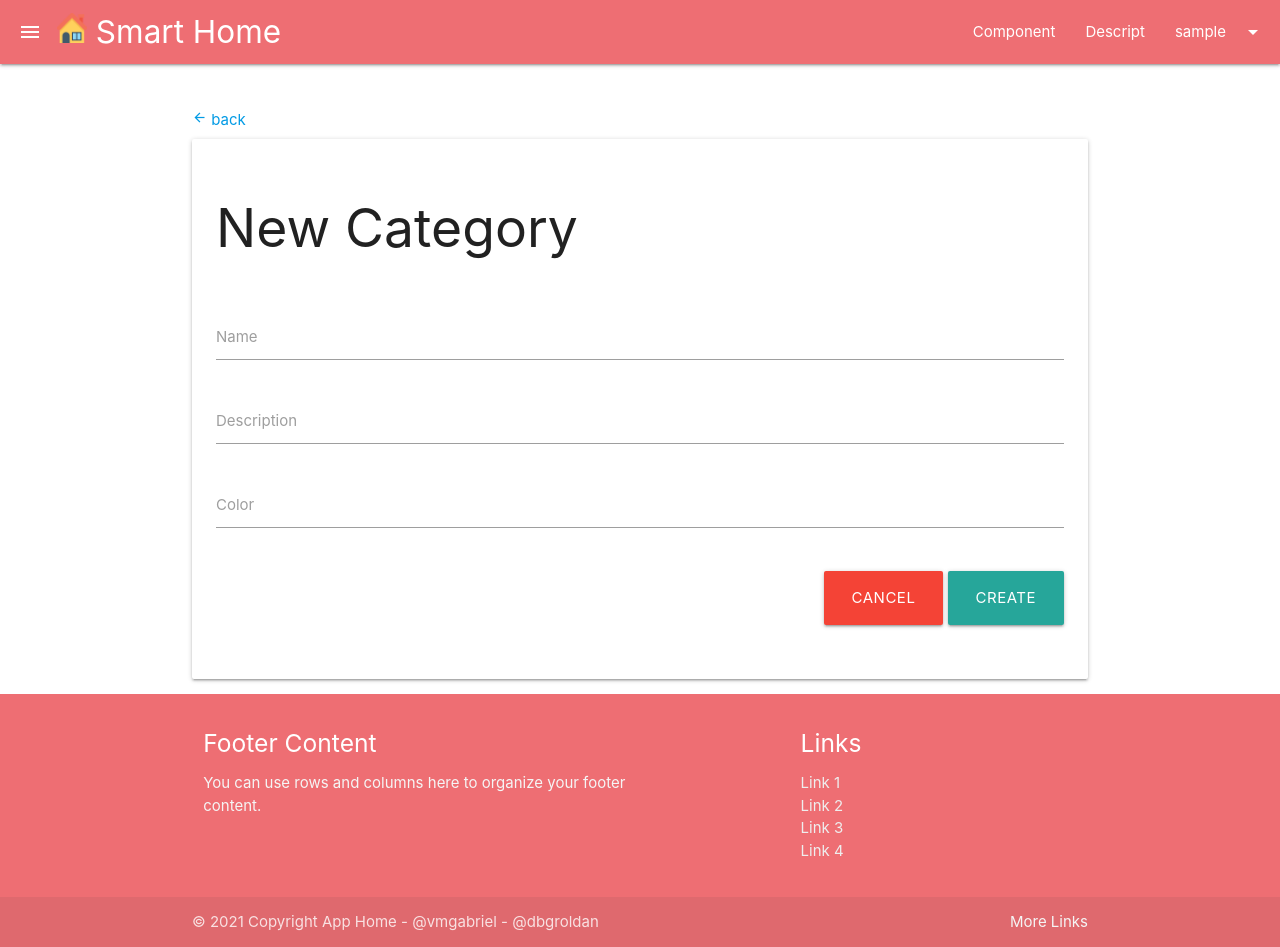
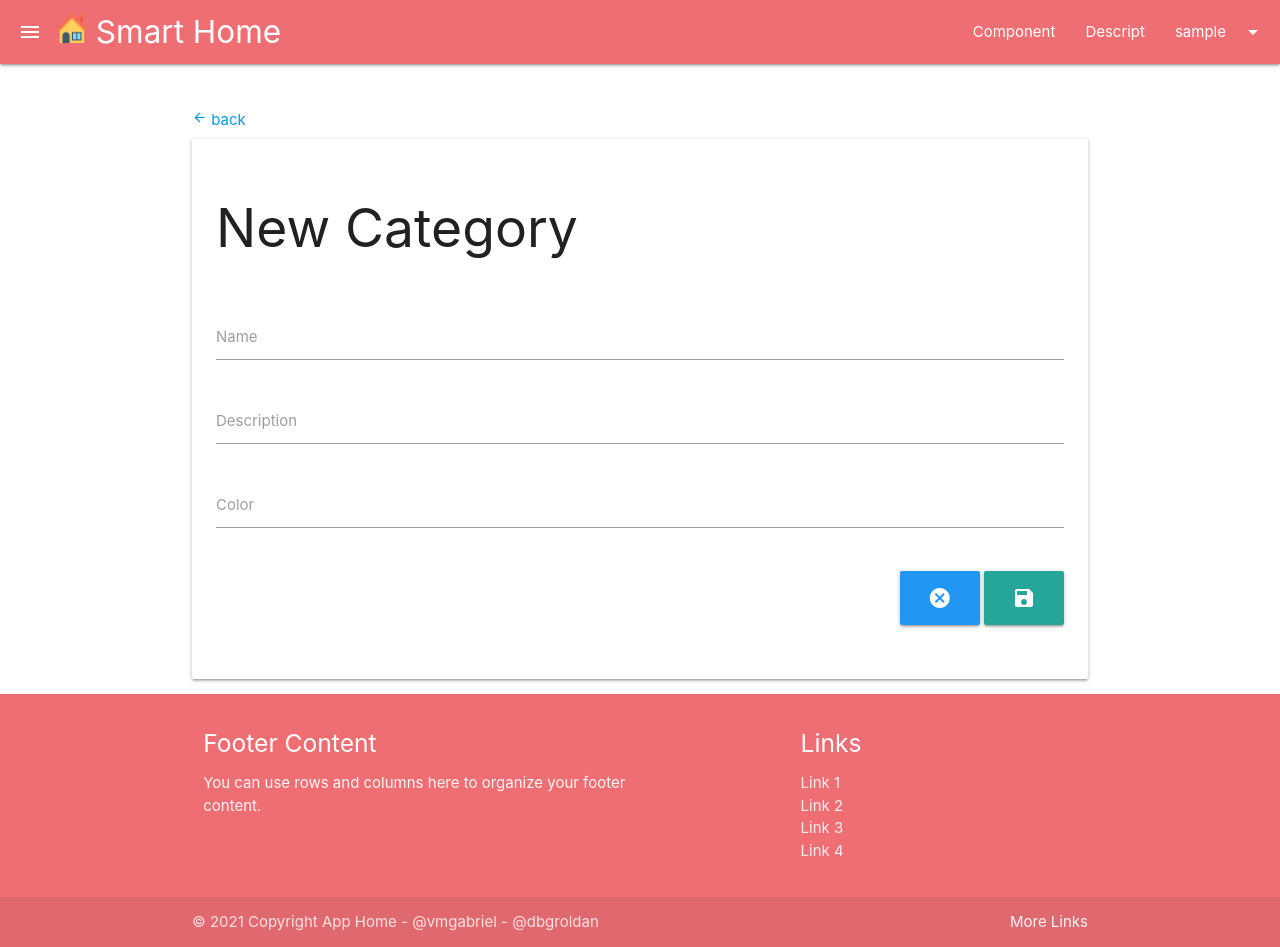
Before and after one commit to vmgabriel/todo-django, a Django app: page /products/categories/new in a window 1280 px wide. Run offline with Django 3.2, Linux system fonts and the light colour scheme; the visitor is signed in with stand-in values (Sample User, id 1).

Commit message:
fix: icons create and edit categories

```diff
--- a/products/templates/categories/edit.html
+++ b/products/templates/categories/edit.html
@@ -43,12 +43,12 @@
           </div>
         </div>
         <div class="col s12 right-align">
-          <a href="{% url 'products:new_category'  %}" class="btn waves-effect waves-red btn-large red">Cancel</a>
+          <a href="{% url 'products:new_category'  %}" class="btn waves-effect waves-red btn-large blue"><i class="material-icons">cancel</i></a>
           <button type="submit" class="waves-effect waves-light btn-large">
             {% if mode == "Save" %}
-            Create
+              <i class="material-icons">save</i>
             {% else %}
-            Edit
+              <i class="material-icons">edit</i>
             {% endif %}
           </button>
         </div>
```
